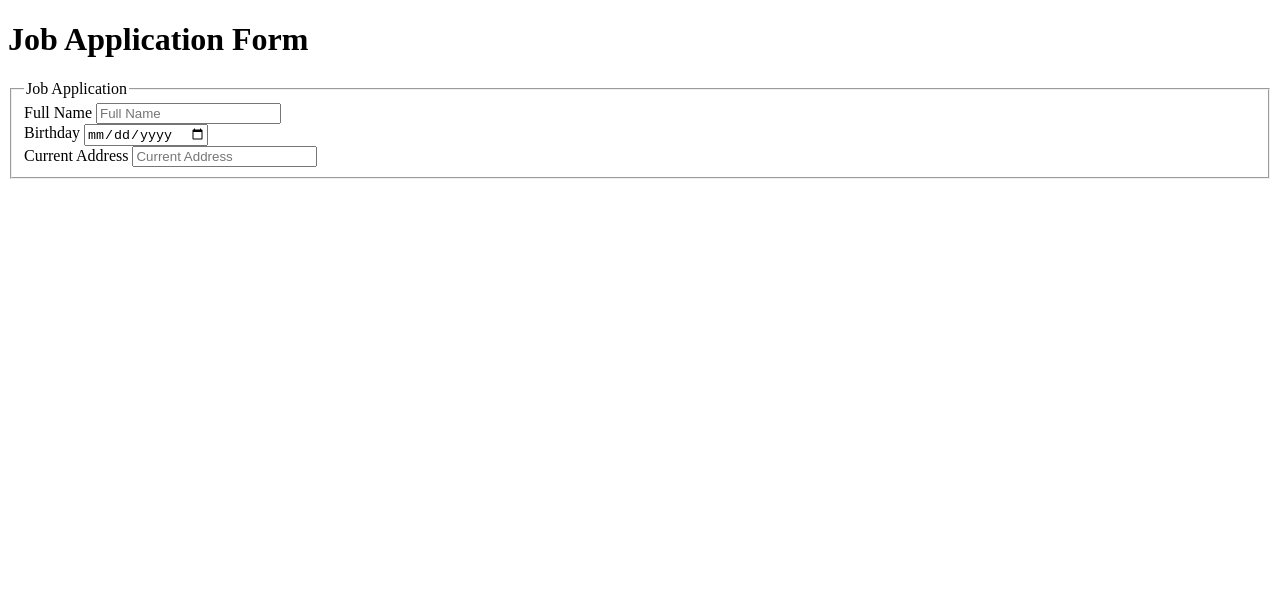
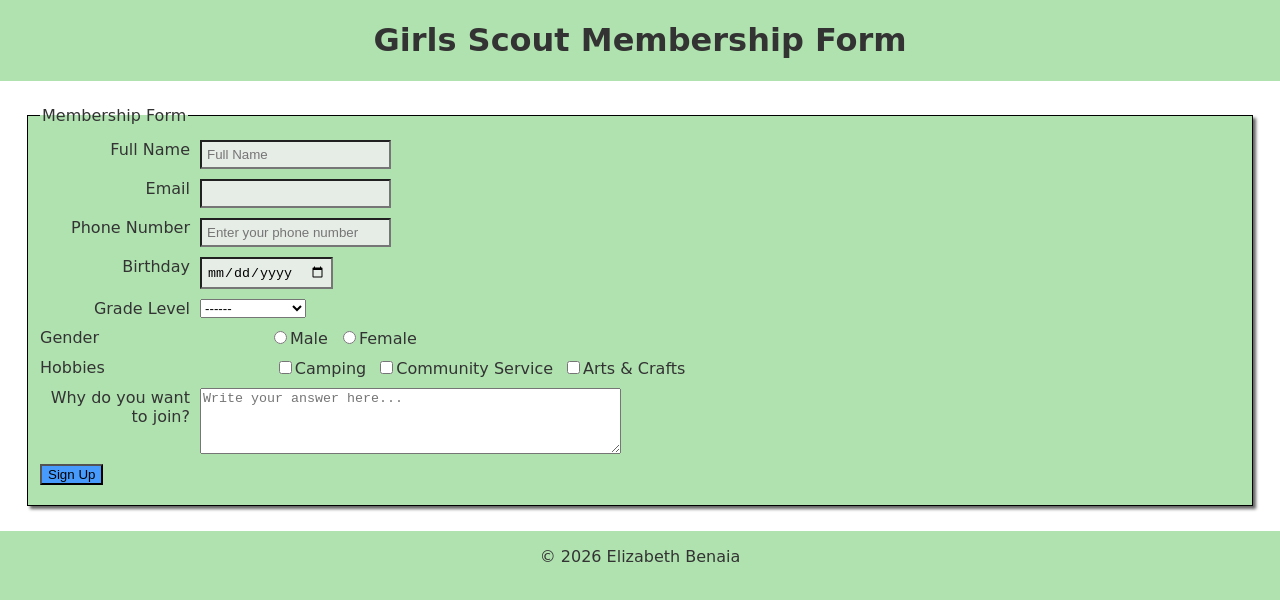
Before and after one commit to elibenaia123/CS140, a plain HTML site: page projects/forms/form.html in a window 1280 px wide. Drawn offline with Linux system fonts and the light colour scheme.

Commit message:
Girl Scout Form

```diff
--- a/projects/forms/form.css
+++ b/projects/forms/form.css
@@ -0,0 +1,66 @@
+body {
+    font-family: cursive;
+    margin: 0;
+    background-color: rgb(176, 226, 176);
+    color: #333;
+}
+
+header {
+    text-align: center;
+}
+
+main {
+    max-width: auto;
+    margin: auto;
+    padding: 25px;
+    background-color: white;
+}
+
+.form-row, .check-row {
+    display: flex;
+    margin: 10px 0;
+    gap: 10px;
+}
+
+.form-row label {
+    width: 150px;
+    text-align: right;
+}
+
+fieldset {
+    background-color: rgb(176, 226, 176);
+    border: thin solid black;
+    box-shadow: 3px 3px 3px rgba(100, 100, 100, 100);
+}
+
+
+.form-row input:not([type="submit"]) {
+    padding: 5px;
+    background-color: rgb(230, 236, 230);
+}
+
+input[type="submit"] {
+    background-color: rgb(70, 155, 253);
+}
+
+input[type="submit"]:hover {
+    background-color: rgb(23, 78, 168);
+}
+
+.spacer {
+    width: 150px;
+}
+
+footer {
+    text-align: center;
+}
+
+@media ONLY screen AND (max-width: 600px) {
+    .form-row, .check-row {
+        flex-direction: column;
+    }
+
+    .form-row label {
+        text-align: left;
+    }
+}
--- a/projects/forms/form.html
+++ b/projects/forms/form.html
@@ -3,32 +3,68 @@
 <head>
     <meta charset="UTF-8">
     <meta name="viewport" content="width=device-width, initial-scale=1.0">
-    <title>Job Application Form</title>
+    <title>Girls Scout Membership Form</title>
     <link rel="stylesheet" href="form.css">
 </head>
 <body>
     <header>
-        <h1>Job Application Form</h1>
+        <h1>Girls Scout Membership Form</h1>
     </header>
     <main>
         <form action="formprocessing.html" method="post">
             <fieldset>
-                <legend>Job Application</legend>
+                <legend>Membership Form</legend>
             <div class="form-row">
                 <label for="personname">Full Name</label>
                 <input type="text" id="personname" name="fullname" placeholder="Full Name">
+            </div>
+            <div class="form-row">
+                <label for="email">Email</label>
+                <input type="text" name="email" id="email">
+            </div>
+            <div class="form-row">
+                <label for="number">Phone Number</label>
+                <input type="tel" name="number" id="number" placeholder="Enter your phone number">
             </div>
             <div class="form-row">
                 <label for="bdate">Birthday</label>
                 <input type="date" id="bdate" name="bdate">
             </div>
             <div class="form-row">
-                <label for="Address">Current Address</label>
-                <input type="text" id="Address" name="address" placeholder="Current Address">
+                <label for="grade">Grade Level</label>
+                <select name="grade" id="grade">
+                <option value="blank">------</option>
+                <option value="Elementary">Elementary</option>
+                <option value="Middle School">Middle School</option>
+                <option value="High School">High School</option>
+                <option value="College">College</option>
+                </select>
             </div>
-
+            <div class="check-row">
+                <label>Gender</label>
+                <div class="spacer"></div>
+                <label><input type="radio" name="gender" value="male">Male</label>
+                <label><input type="radio" name="gender" value="female">Female</label>
+            </div>
+            <div class="check-row">
+                <label>Hobbies</label>
+                <div class="spacer"></div>
+                <label><input type="checkbox" name="hobbies">Camping</label>
+                <label><input type="checkbox" name="hobbies">Community Service</label>
+                <label><input type="checkbox" name="hobbies">Arts & Crafts</label>
+            </div>
+            <div class="form-row">
+                <label for="comments">Why do you want to join?</label>
+                <textarea name="comments" id="comments" rows="4" cols="50" placeholder="Write your answer here..."></textarea>
+            </div>
+            <div class="form-row">
+                <input type="submit" value="Sign Up">
+            </div>
             </fieldset>
         </form>
     </main>
+    <footer>
+        <p>&copy; 2026 Elizabeth Benaia</p>
+    </footer>
 </body>
 </html>
```
